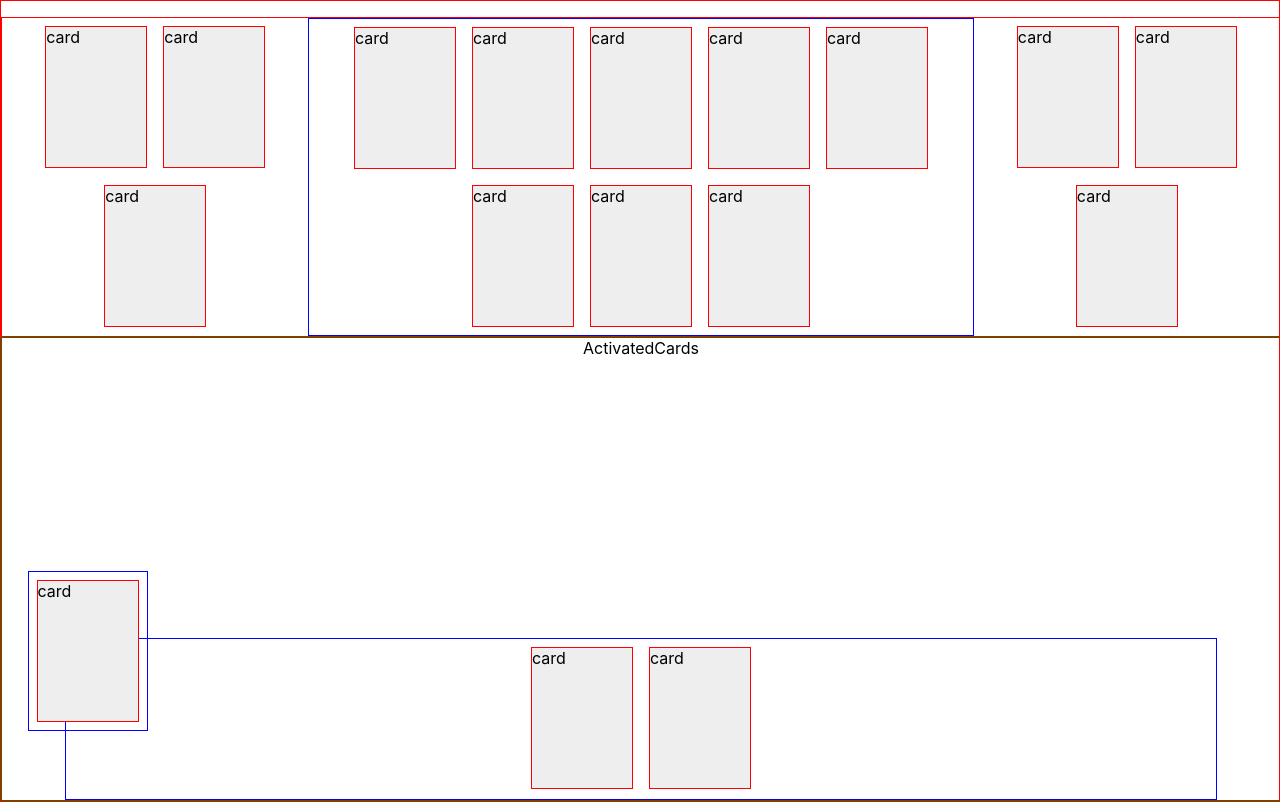
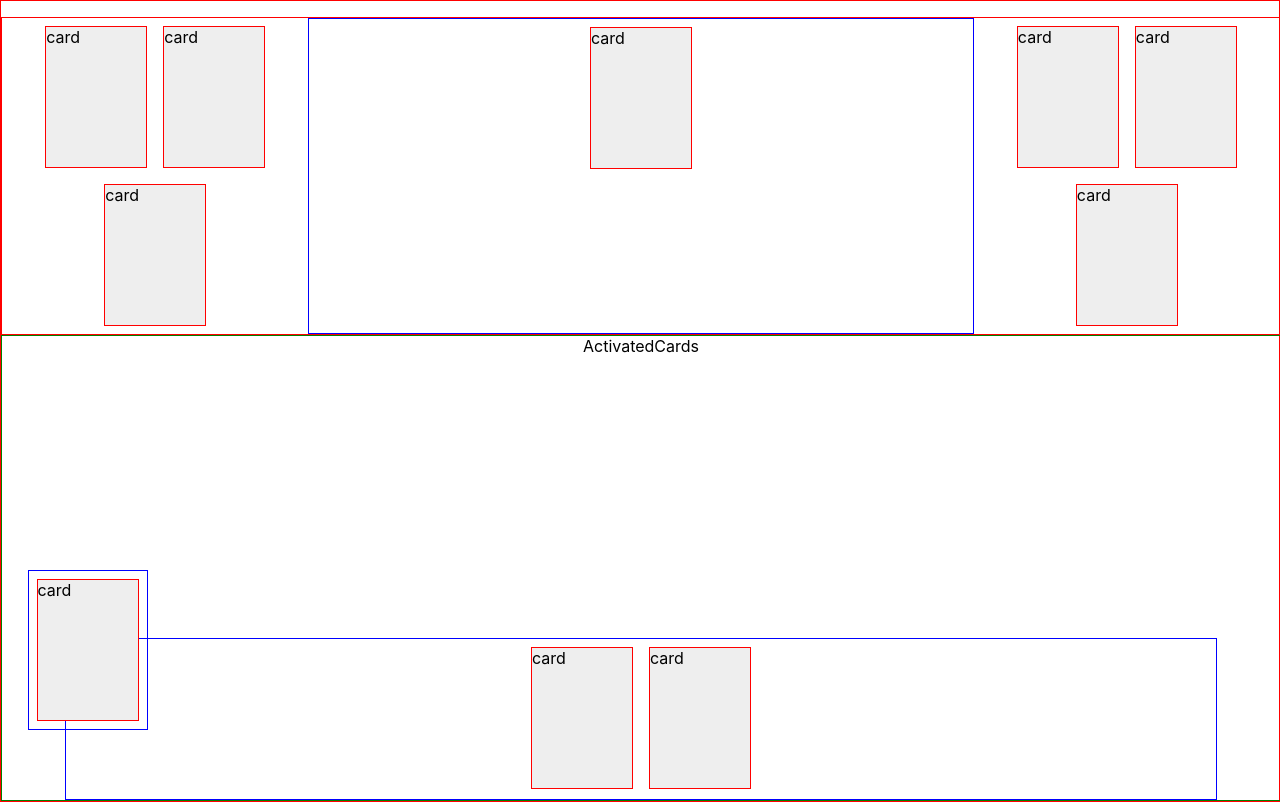
Before and after one commit to KevinKra/Dominion_fe, a React (Create React App) app: page / in a window 1280 px wide. Built offline with nearby package versions, Linux system fonts and the light colour scheme.

Commit message:
Render Action type cards dynamically

```diff
--- a/src/_components/ActionCards/ActionCards.js
+++ b/src/_components/ActionCards/ActionCards.js
@@ -1,18 +1,30 @@
 import React from "react";
 import "./ActionCards.scss";
 import Card from "../Card/Card";
+import { connect } from "react-redux";
 
-export default function ActionCards() {
+export function ActionCards(props) {
   return (
     <section className='ActionCards'>
-      <Card />
-      <Card />
-      <Card />
-      <Card />
-      <Card />
-      <Card />
-      <Card />
-      <Card />
+      {props.tableCards
+        .filter(card => {
+          return card.type === "Action";
+        })
+        .map(card => (
+          <Card
+            name={card.name}
+            desc={card.desc}
+            type={card.type}
+            image={card.image}
+            cost={card.cost}
+          />
+        ))}
     </section>
   );
 }
+
+const mapStateToProps = store => ({
+  tableCards: store.tableCards
+});
+
+export default connect(mapStateToProps)(ActionCards);
```
